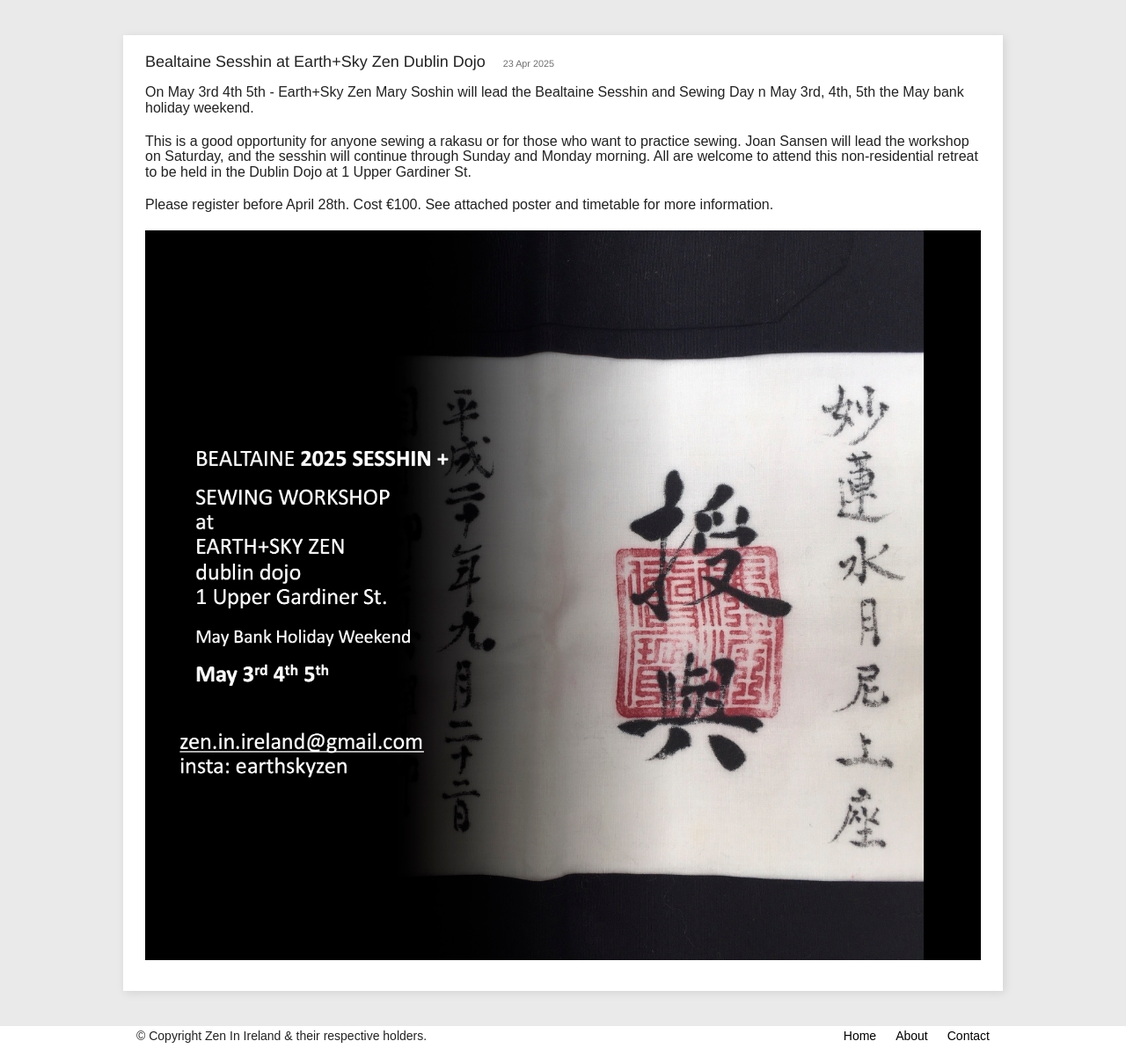
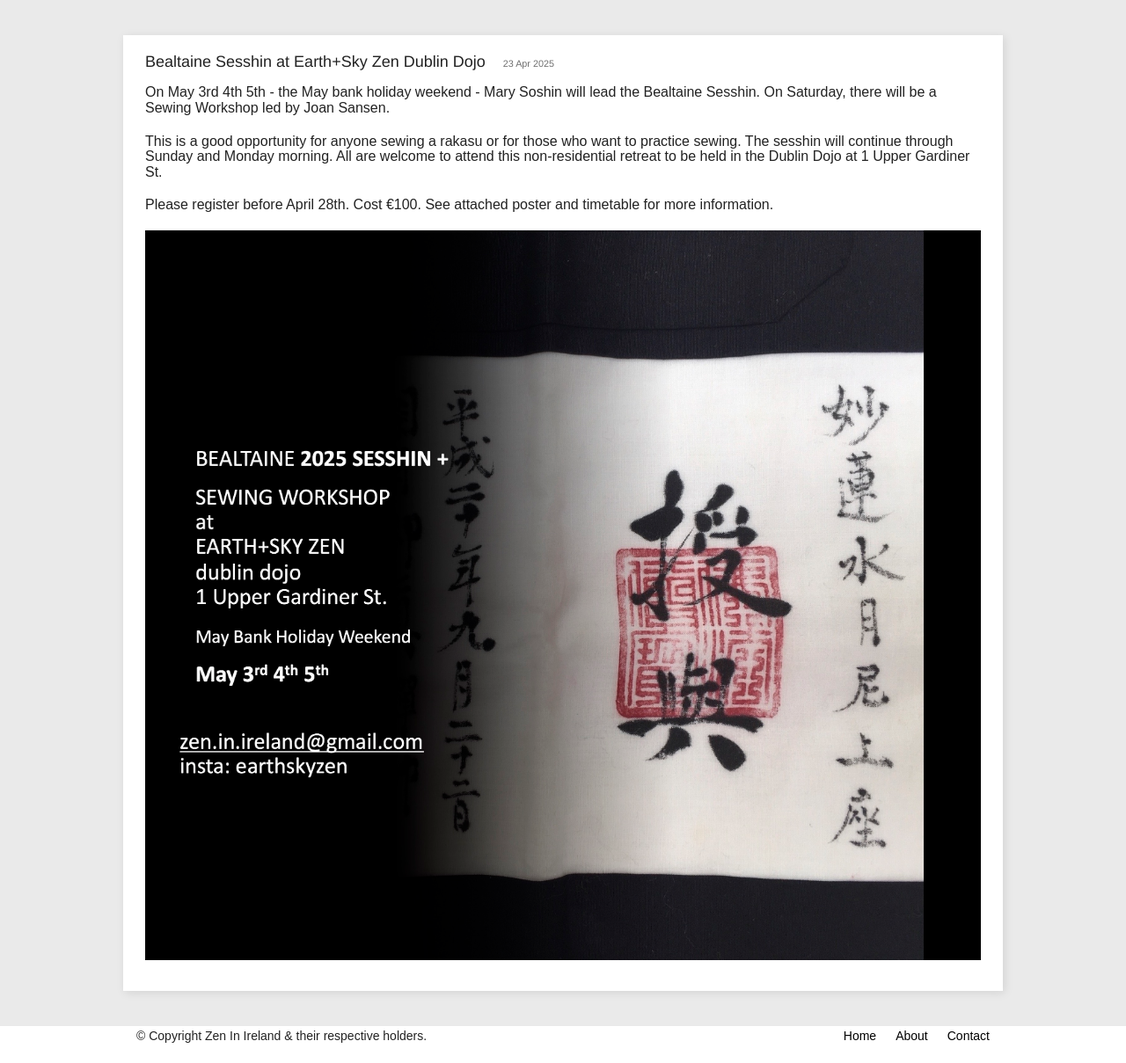
Before and after one commit to zen-ireland/zenireland.github.io, a Jekyll site: the page built from _posts/2025-04-23-bealtaine-sesshin-at-earthsky-zen-dublin-dojo.md, in a window 1280 px wide. Shown: the part 175-1384 px from the top of the page at 88% size. Built offline with Jekyll 4.4.1, drawn with Linux system fonts in a browser that asks for light colours.

Commit message:
TinaCMS content update

```diff
--- a/_posts/2025-04-23-bealtaine-sesshin-at-earthsky-zen-dublin-dojo.md
+++ b/_posts/2025-04-23-bealtaine-sesshin-at-earthsky-zen-dublin-dojo.md
@@ -6,9 +6,9 @@ categories:
 image: /img/Bealtaine 2025.jpg
 ---
 
-On May 3rd 4th 5th - Earth+Sky Zen Mary Soshin will lead the Bealtaine Sesshin and Sewing Day n May 3rd, 4th, 5th the May bank holiday weekend.
+On May 3rd 4th 5th -  the May bank holiday weekend - Mary Soshin will lead the Bealtaine Sesshin. On Saturday, there will be a Sewing Workshop led by Joan Sansen.
 
-This is a good opportunity for anyone sewing a rakasu or for those who want to practice sewing. Joan Sansen will lead the workshop on Saturday, and the sesshin will continue through Sunday and Monday morning. All are welcome to attend this non-residential retreat to be held in the Dublin Dojo at 1 Upper Gardiner St.
+This is a good opportunity for anyone sewing a rakasu or for those who want to practice sewing. The sesshin will continue through Sunday and Monday morning. All are welcome to attend this non-residential retreat to be held in the Dublin Dojo at 1 Upper Gardiner St.
 
 Please register before April 28th. Cost €100. See attached poster and timetable for more information.
 
```
